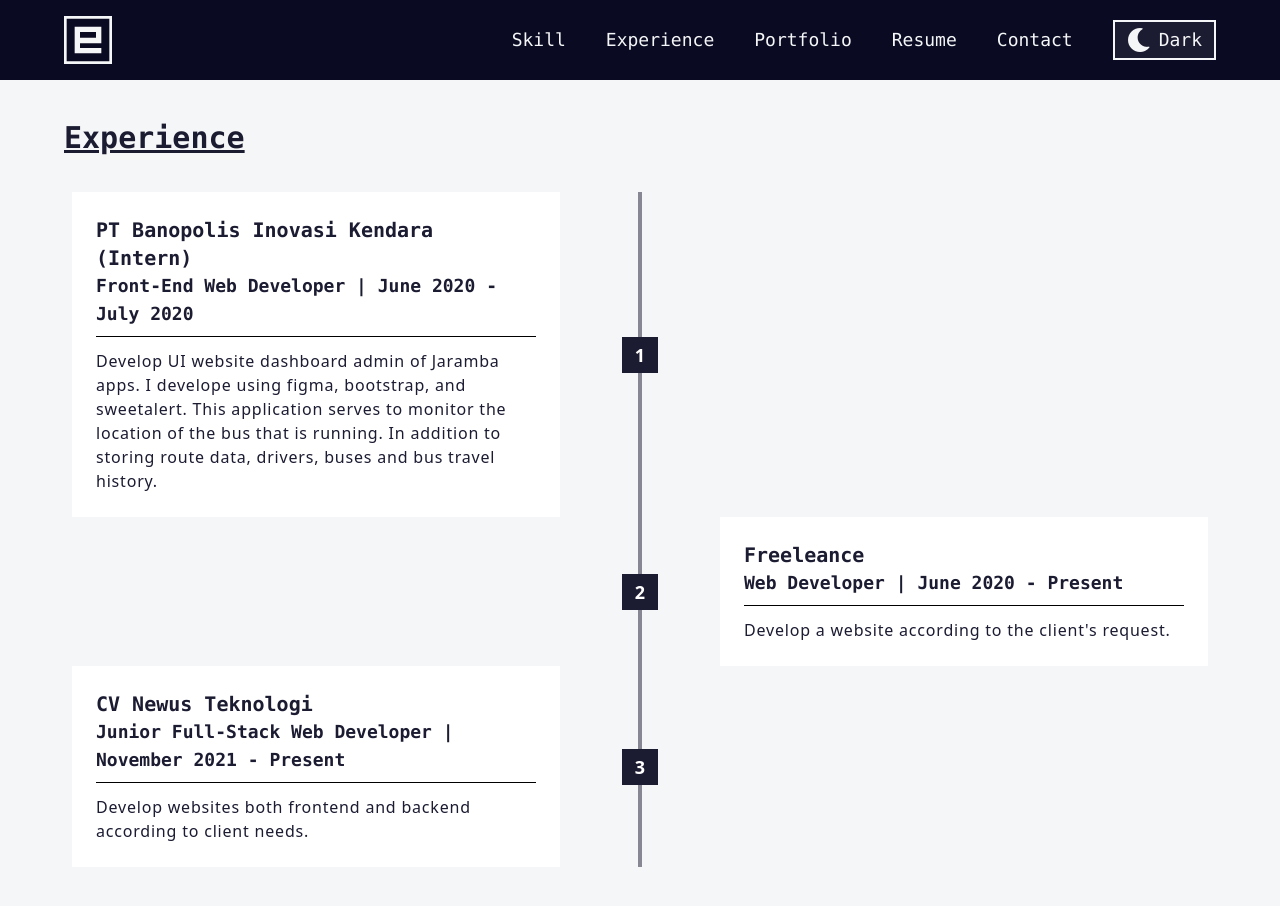
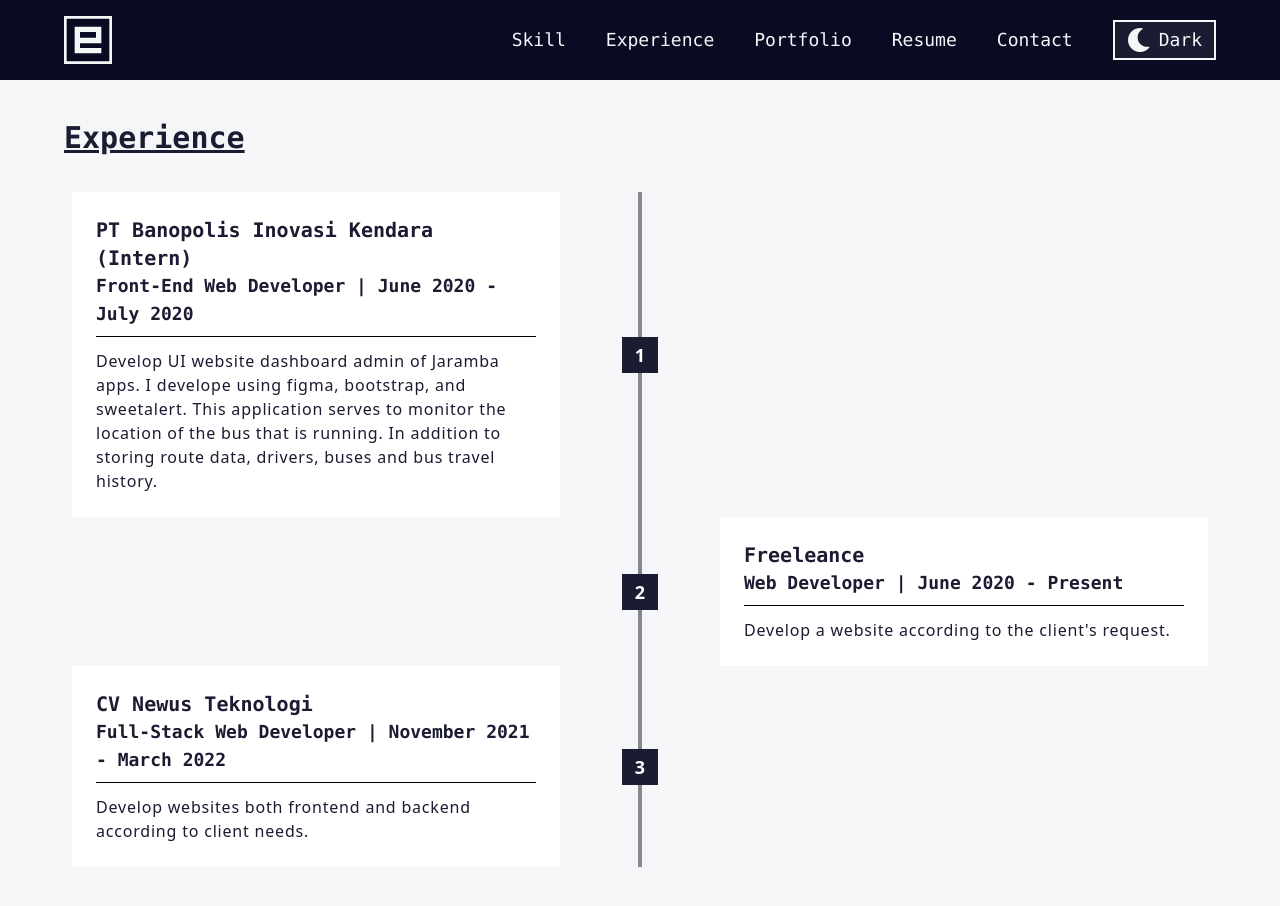
Before and after one commit to edikurniawan-dev/edikurniawan.dev, a React (Create React App) app: page /experience in a window 1280 px wide. Shown: the top 906 px of the page. Built offline with nearby package versions, Linux system fonts and the light colour scheme.

Commit message:
[update] experience

```diff
--- a/src/pages/Experience.jsx
+++ b/src/pages/Experience.jsx
@@ -35,7 +35,7 @@ const Experience = () => {
                             place="flex justify-start w-full mx-auto items-center"
                             padding="w-full lg:w-1/2 lg:pr-20"
                             companyName="CV Newus Teknologi"
-                            during="Junior Full-Stack Web Developer | November 2021 - Present"
+                            during="Full-Stack Web Developer | November 2021 - March 2022"
                             task="Develop websites both frontend and backend according to client needs."
                             number="3"
                         />
```
